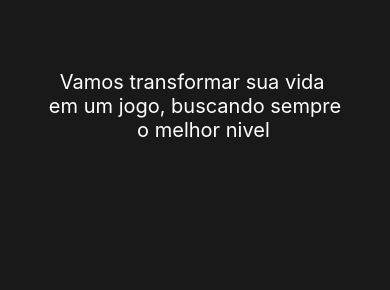
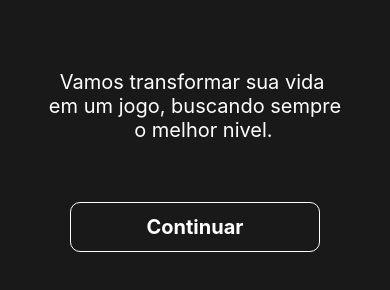
Before and after one commit to edmundo9898/onebitlife2022.11, a React Native app: screen /Start in a window 390 px wide. Shown: the part 430-720 px from the top of the page. Built offline with nearby package versions, Linux system fonts and the light colour scheme.

Commit message:
Inserindo botão padrão com os estilos

```diff
--- a/src/Components/Common/DefaultButton/index.jsx
+++ b/src/Components/Common/DefaultButton/index.jsx
@@ -0,0 +1,38 @@
+import React from "react";
+import { TouchableOpacity, Text, StyleSheet } from "react-native";
+
+export default function DefaultButton({
+    buttonText,
+    handlePress,
+    width,
+    height,
+
+}){
+    return(
+        <TouchableOpacity
+            style={[styles.button, {width: width, height: height}]}
+            activeOpacity={0.7}
+            onPress={handlePress}
+        >
+            <Text style={styles.buttonText}>{buttonText}</Text>
+        </TouchableOpacity>
+    )
+}
+
+
+const styles = StyleSheet.create({
+    button:{
+        alignItems: 'center',
+        justifyContent: 'center',
+        borderWidth: 1,
+        borderColor: '#ffffff',
+        borderRadius: 10,
+        marginBottom: 20,
+    },
+    buttonText:{
+        color: '#ffffff',
+        fontWeight: 'bold',
+        fontSize: 20,
+    }
+
+})
--- a/src/Pages/Start/index.jsx
+++ b/src/Pages/Start/index.jsx
@@ -1,9 +1,18 @@
 import React from "react";
 import { View, ScrollView, Text, Image, StyleSheet } from "react-native";
+import DefaultButton from "../../Components/Common/DefaultButton";
+
+import { useNavigation } from "@react-navigation/native";
+
 
 import LifeStatus from "../../Components/Common/LifeStatus";
 
 export default function Start() {
+
+  const handleNavAppExplanation = () => {
+    console.log("Testando clique")
+
+  }
   return (
     <View style={styles.container}>
       <ScrollView showVerticalScrollIndicator={false}>
@@ -13,8 +22,15 @@
           />
           <LifeStatus/>
           <Text style={styles.description}>
-            Vamos transformar sua vida {"\n"} em um jogo, buscando sempre {"\n"} {" "} o melhor nivel
+            Vamos transformar sua vida {"\n"} em um jogo, buscando sempre {"\n"} {" "} o melhor nivel.
           </Text>
+
+          <DefaultButton
+          buttonText={"Continuar"}
+          handlePress={handleNavAppExplanation}
+          width={250}
+          height={50}
+          />
         </View>
       </ScrollView>
     </View>
```
